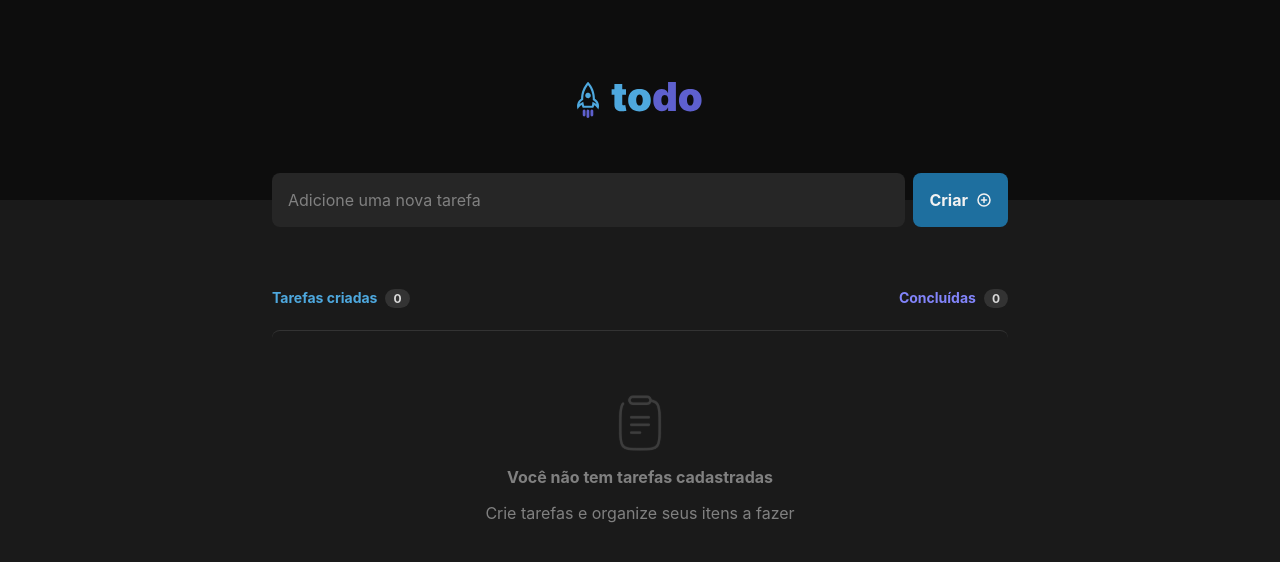
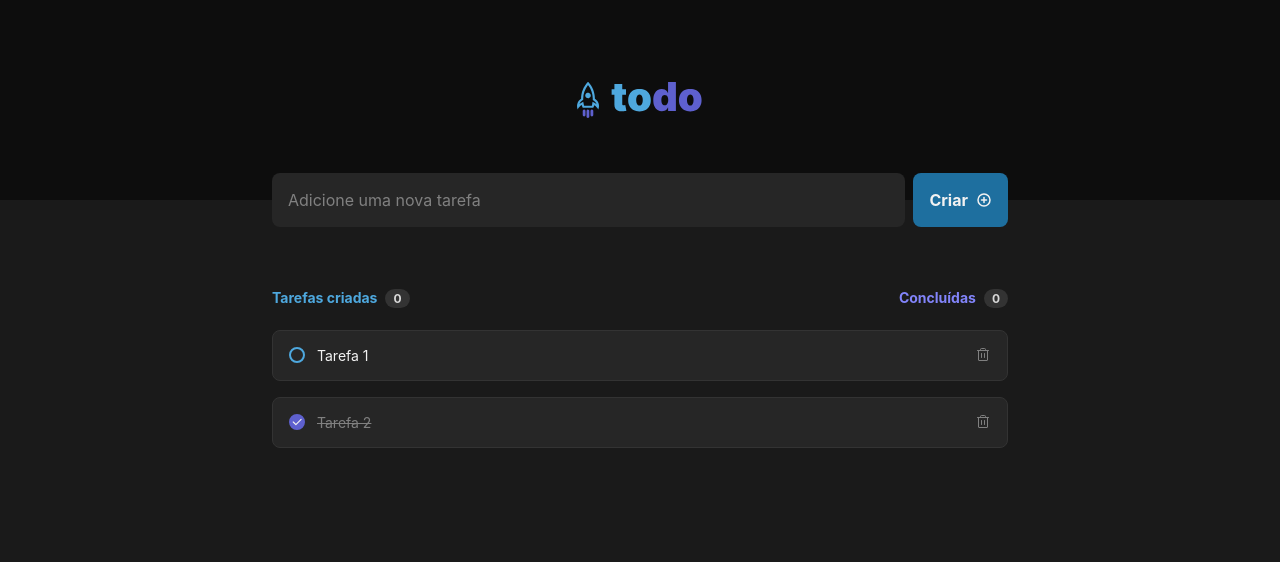
Before and after one commit to rafinhaa/todo-list, a React app: page / in a window 1280 px wide. Shown: the top 562 px of the page. Built offline with nearby package versions, Linux system fonts and the light colour scheme; the HTML template or start-up script is replaced by a standard one.

Commit message:
feat: Implementa componente TodoItem

```diff
--- a/src/App.tsx
+++ b/src/App.tsx
@@ -1,15 +1,32 @@
+import { useState } from "react";
+
 import { Header } from "./components/Header";
 import { Form } from "./components/Form";
 import { Todo } from "./components/Todo";
 
 import "./global.css";
 
+const allTodos = [
+  {
+    id: 1,
+    title: "Tarefa 1",
+    completed: false,
+  },
+  {
+    id: 2,
+    title: "Tarefa 2",
+    completed: true,
+  },
+];
+
 function App() {
+  const [todos, setTodos] = useState(allTodos);
+
   return (
     <div>
       <Header />
       <Form />
-      <Todo />
+      <Todo todos={todos} />
     </div>
   );
 }
--- a/src/components/Todo/index.tsx
+++ b/src/components/Todo/index.tsx
@@ -1,7 +1,17 @@
 import { EmptyTodo } from "../EmptyTodo";
+import { TodoItem } from "../TodoItem";
 import styles from "./styles.module.css";
 
-export const Todo = () => {
+interface ITodo {
+  id: number;
+  title: string;
+  completed: boolean;
+}
+interface ITodoProps {
+  todos: ITodo[];
+}
+
+export const Todo = ({ todos }: ITodoProps) => {
   return (
     <div className={styles.container}>
       <header>
@@ -16,7 +26,11 @@
           </p>
         </div>
       </header>
-      <EmptyTodo />
+      {todos.length > 0 ? (
+        todos.map((todo) => <TodoItem key={todo.id} todo={todo} />)
+      ) : (
+        <EmptyTodo />
+      )}
     </div>
   );
 };
```
